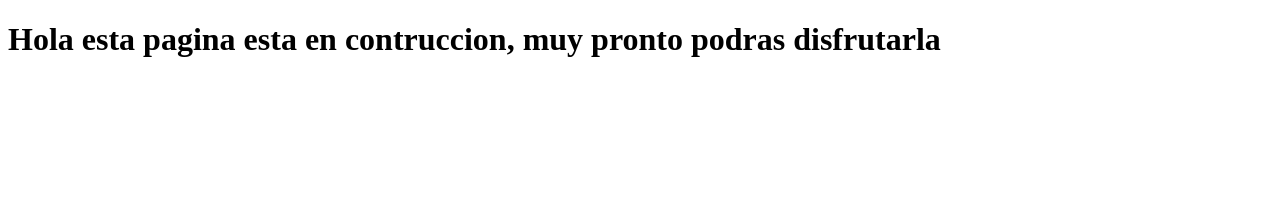
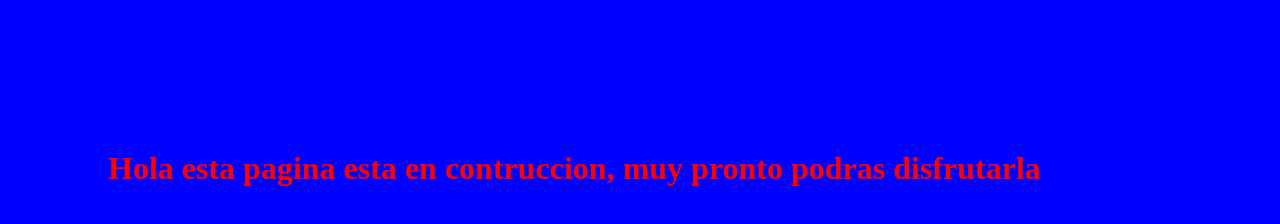
Before and after one commit to Harolfer11/My-portfolio, a plain HTML site: page index.html in a window 1280 px wide. Drawn offline with Linux system fonts and the light colour scheme.

Commit message:
create folder css, create archive style.css and add background  and color font red

```diff
--- /dev/null
+++ b/css/style.css
@@ -0,0 +1,14 @@
+body{
+    background-color: blue;
+}
+
+div{
+    border: 10px;
+    border-color: black;
+    margin: 150px 100px 50px 100px;
+    padding: 0%;
+}
+
+h1{
+    color: red;
+}
--- a/index.html
+++ b/index.html
@@ -4,9 +4,12 @@
     <meta charset="UTF-8">
     <meta http-equiv="X-UA-Compatible" content="IE=edge">
     <meta name="viewport" content="width=device-width, initial-scale=1.0">
+    <link rel="stylesheet" href="./css/style.css">
     <title>INICIO</title>
 </head>
 <body>
+    <div class="alert">
     <h1>Hola esta pagina esta en contruccion, muy pronto podras disfrutarla</h1>
+    </div>
 </body>
 </html>
```
